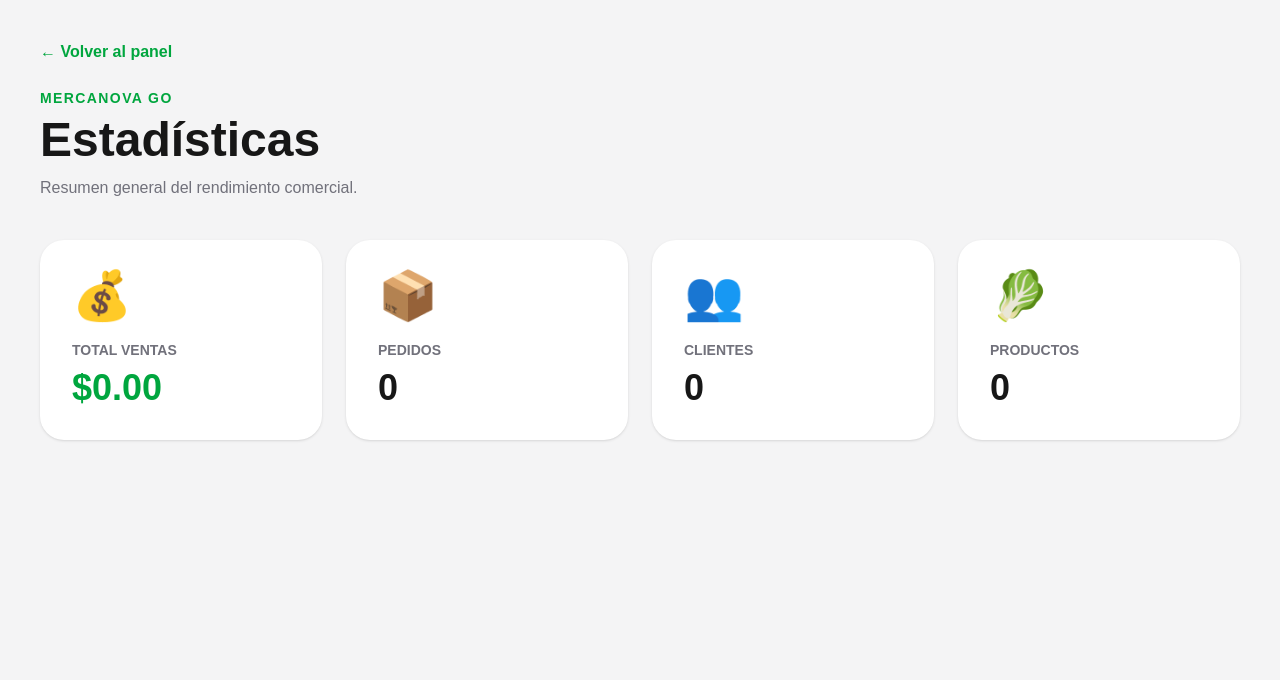
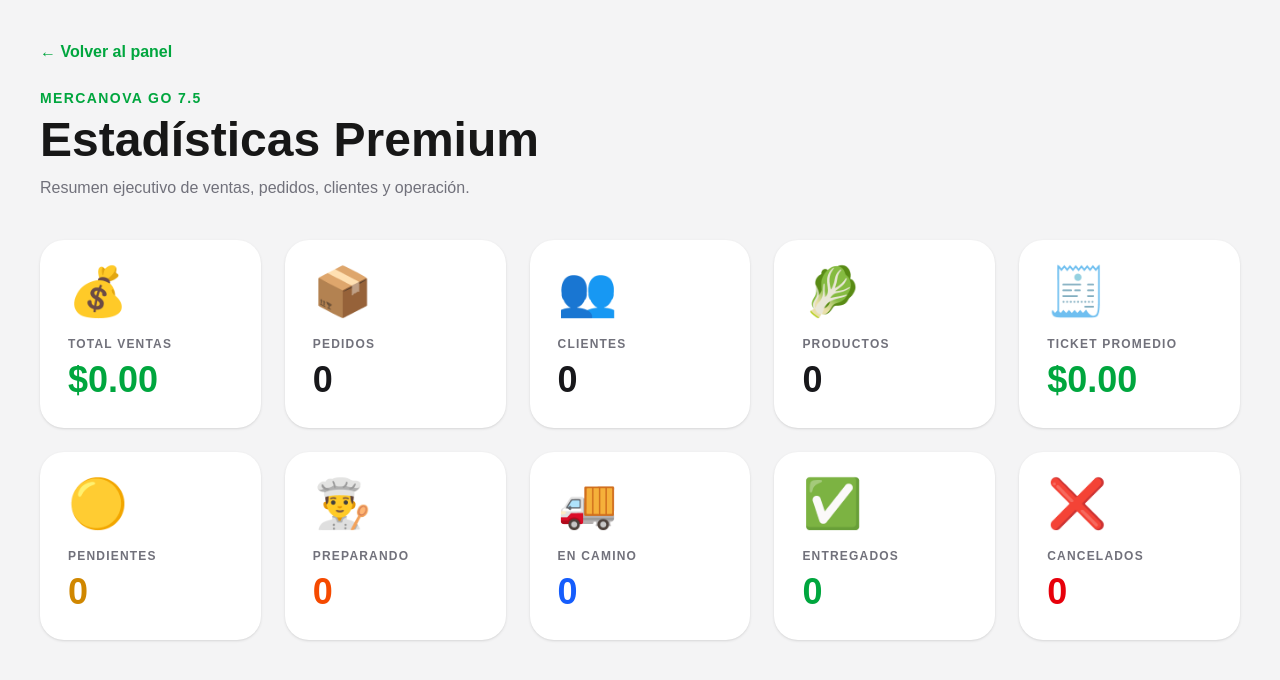
Before and after one commit to mercanovago/mercanovago-web, a Next.js app: page /admin/stats in a window 1280 px wide. Shown: the top 680 px of the page. Built offline with nearby package versions, Linux system fonts and the light colour scheme; no server answers; the database is empty; sample sign-in values are in the browser's storage.

Commit message:
MercaNova GO 7.5 - estadisticas premium

```diff
--- a/app/admin/stats/page.tsx
+++ b/app/admin/stats/page.tsx
@@ -11,6 +11,12 @@ interface Stats {
   customers: number;
   orders: number;
   sales: number;
+  averageTicket: number;
+  pending: number;
+  preparing: number;
+  onWay: number;
+  delivered: number;
+  cancelled: number;
 }
 
 export default function AdminStatsPage() {
@@ -19,6 +25,12 @@ export default function AdminStatsPage() {
     customers: 0,
     orders: 0,
     sales: 0,
+    averageTicket: 0,
+    pending: 0,
+    preparing: 0,
+    onWay: 0,
+    delivered: 0,
+    cancelled: 0,
   });
 
   const [loading, setLoading] = useState(true);
@@ -33,26 +45,88 @@ export default function AdminStatsPage() {
     loadStats();
   }, []);
 
+  const cards = [
+    {
+      title: "Total ventas",
+      value: `$${stats.sales.toFixed(2)}`,
+      icon: "💰",
+      color: "text-green-600",
+    },
+    {
+      title: "Pedidos",
+      value: stats.orders,
+      icon: "📦",
+      color: "text-zinc-900",
+    },
+    {
+      title: "Clientes",
+      value: stats.customers,
+      icon: "👥",
+      color: "text-zinc-900",
+    },
+    {
+      title: "Productos",
+      value: stats.products,
+      icon: "🥬",
+      color: "text-zinc-900",
+    },
+    {
+      title: "Ticket promedio",
+      value: `$${stats.averageTicket.toFixed(2)}`,
+      icon: "🧾",
+      color: "text-green-600",
+    },
+    {
+      title: "Pendientes",
+      value: stats.pending,
+      icon: "🟡",
+      color: "text-yellow-600",
+    },
+    {
+      title: "Preparando",
+      value: stats.preparing,
+      icon: "👨‍🍳",
+      color: "text-orange-600",
+    },
+    {
+      title: "En camino",
+      value: stats.onWay,
+      icon: "🚚",
+      color: "text-blue-600",
+    },
+    {
+      title: "Entregados",
+      value: stats.delivered,
+      icon: "✅",
+      color: "text-green-600",
+    },
+    {
+      title: "Cancelados",
+      value: stats.cancelled,
+      icon: "❌",
+      color: "text-red-600",
+    },
+  ];
+
   return (
     <AdminGuard>
       <main className="min-h-screen bg-zinc-100 p-6 sm:p-10">
         <div className="mx-auto max-w-7xl">
-          <Link
-            href="/admin"
-            className="font-bold text-green-600 hover:underline"
-          >
+          <Link href="/admin" className="font-bold text-green-600 hover:underline">
             ← Volver al panel
           </Link>
 
           <div className="mb-10 mt-6">
             <p className="text-sm font-black uppercase tracking-widest text-green-600">
-              MercaNova GO
+              MercaNova GO 7.5
             </p>
 
-            <h1 className="mt-2 text-5xl font-black">Estadísticas</h1>
+            <h1 className="mt-2 text-5xl font-black">
+              Estadísticas Premium
+            </h1>
 
             <p className="mt-3 text-zinc-500">
-              Resumen general del rendimiento comercial.
+              Resumen ejecutivo de ventas, pedidos, clientes y operación.
             </p>
           </div>
 
@@ -64,40 +138,23 @@ export default function AdminStatsPage() {
               </p>
             </div>
           ) : (
-            <div className="grid gap-6 md:grid-cols-2 xl:grid-cols-4">
-              <div className="rounded-3xl bg-white p-8 shadow">
-                <div className="text-5xl">💰</div>
-                <p className="mt-5 text-sm font-black uppercase text-zinc-500">
-                  Total ventas
-                </p>
-                <h2 className="mt-2 text-4xl font-black text-green-600">
-                  ${stats.sales.toFixed(2)}
-                </h2>
-              </div>
+            <div className="grid gap-6 md:grid-cols-2 xl:grid-cols-5">
+              {cards.map((card) => (
+                <article
+                  key={card.title}
+                  className="rounded-3xl bg-white p-7 shadow transition hover:-translate-y-1 hover:shadow-lg"
+                >
+                  <div className="text-5xl">{card.icon}</div>
 
-              <div className="rounded-3xl bg-white p-8 shadow">
-                <div className="text-5xl">📦</div>
-                <p className="mt-5 text-sm font-black uppercase text-zinc-500">
-                  Pedidos
-                </p>
-                <h2 className="mt-2 text-4xl font-black">{stats.orders}</h2>
-              </div>
+                  <p className="mt-5 text-xs font-black uppercase tracking-widest text-zinc-500">
+                    {card.title}
+                  </p>
 
-              <div className="rounded-3xl bg-white p-8 shadow">
-                <div className="text-5xl">👥</div>
-                <p className="mt-5 text-sm font-black uppercase text-zinc-500">
-                  Clientes
-                </p>
-                <h2 className="mt-2 text-4xl font-black">{stats.customers}</h2>
-              </div>
-
-              <div className="rounded-3xl bg-white p-8 shadow">
-                <div className="text-5xl">🥬</div>
-                <p className="mt-5 text-sm font-black uppercase text-zinc-500">
-                  Productos
-                </p>
-                <h2 className="mt-2 text-4xl font-black">{stats.products}</h2>
-              </div>
+                  <h2 className={`mt-2 text-4xl font-black ${card.color}`}>
+                    {card.value}
+                  </h2>
+                </article>
+              ))}
             </div>
           )}
         </div>
```
